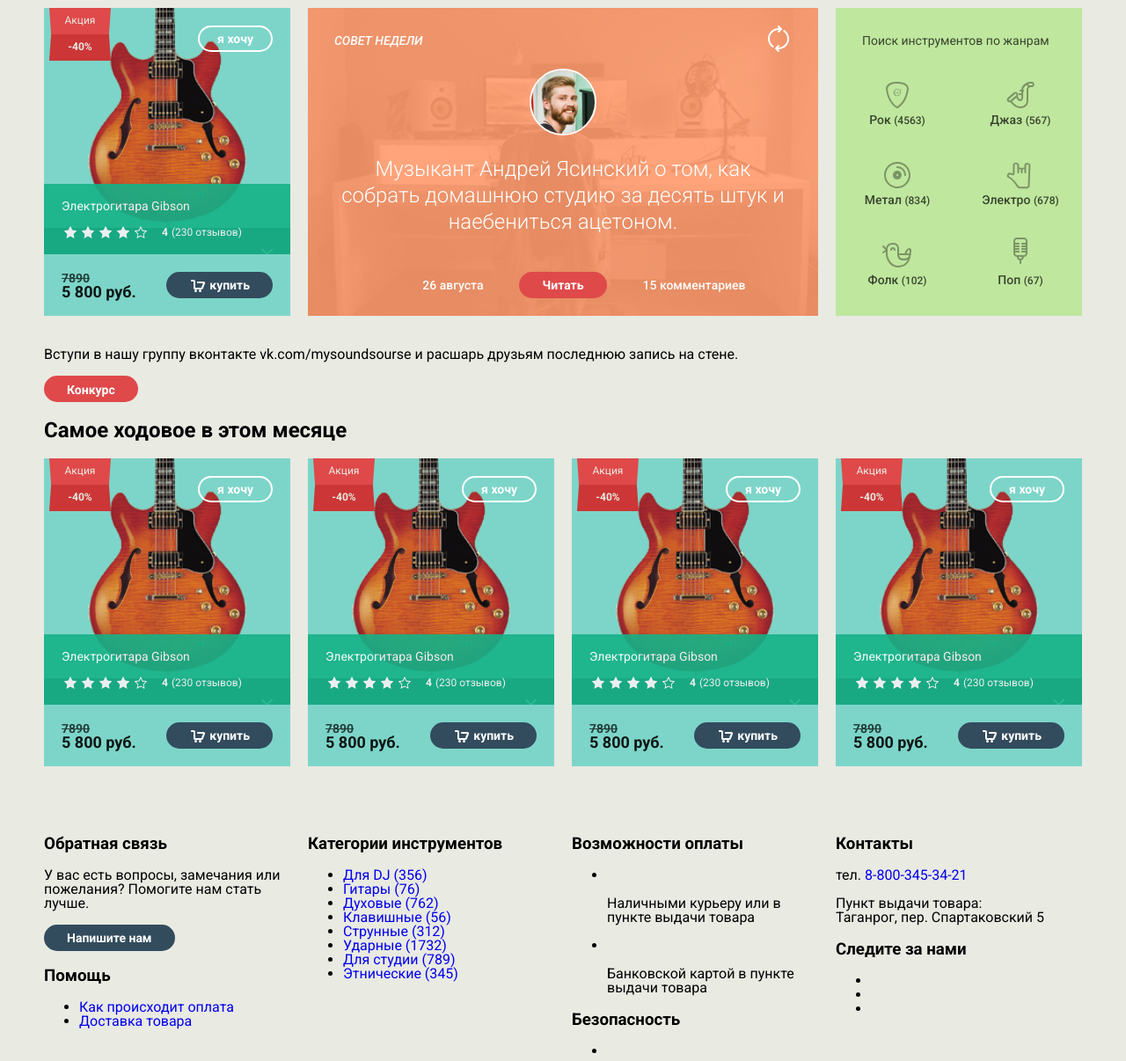
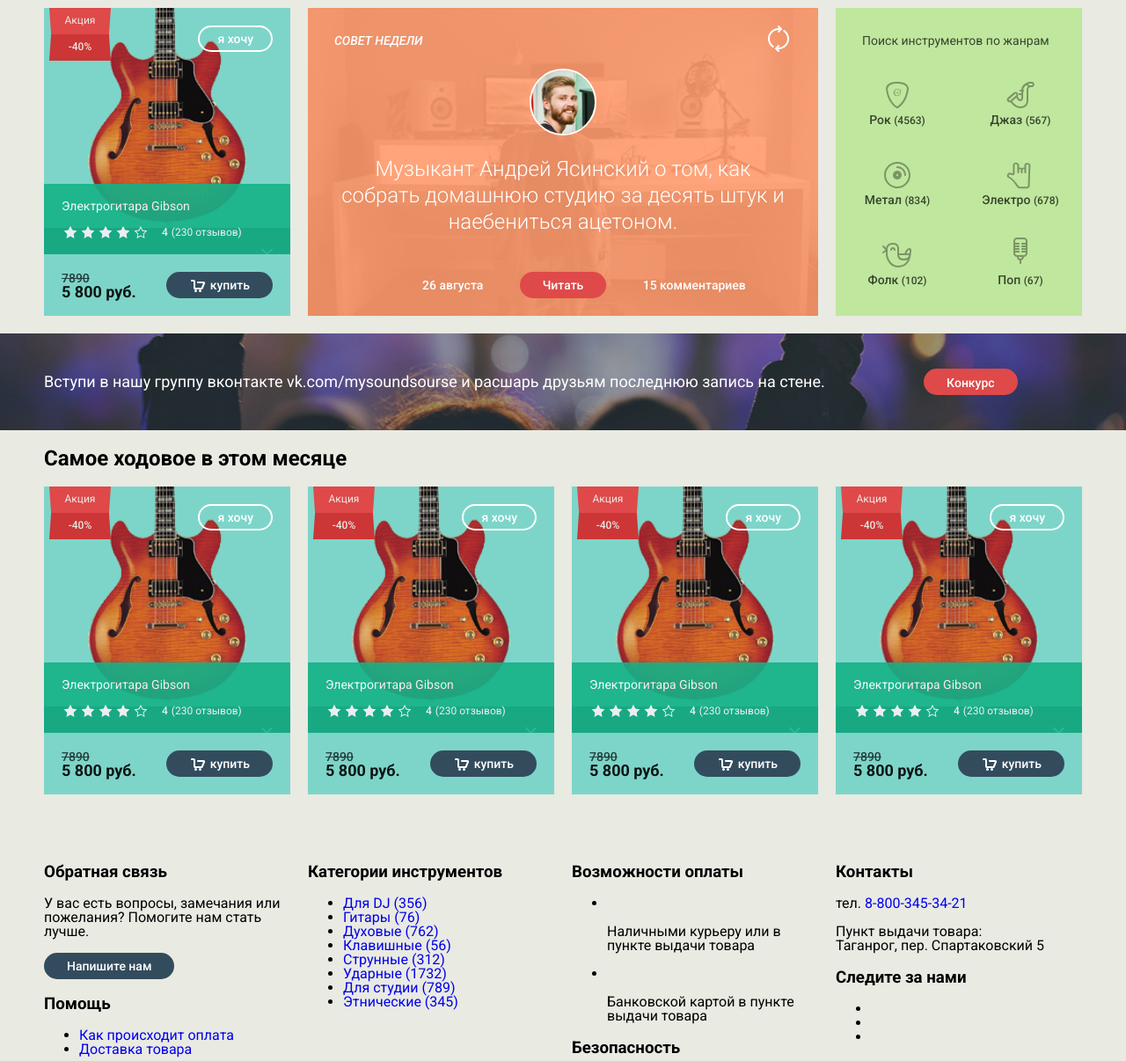
Before and after one commit to fatuk/sound-source, a website: page index.html in a window 1280 px wide. Shown: the part 1063-2269 px from the top of the page at 88% size. Drawn offline with Linux system fonts and the light colour scheme.

Commit message:
Add breaking news line

```diff
--- a/index.html
+++ b/index.html
@@ -484,11 +484,18 @@
 	</div>
 <!-- Breaking message  -->
 <div class="breaking-message">
+	<div class="breaking-message__overlay"></div>
 	<div class="container">
-		<p class="breaking-message__text">
-			Вступи в нашу группу вконтакте vk.com/mysoundsourse и расшарь друзьям последнюю запись на стене.
-		</p>
-		<button class="btn btn_red">Конкурс</button>
+		<div class="breaking-message__inner">
+			<div class="breaking-message__cell">
+				<p class="breaking-message__text">
+					Вступи в нашу группу вконтакте vk.com/mysoundsourse и расшарь друзьям последнюю запись на стене.
+				</p>
+			</div>
+			<div class="breaking-message__cell">
+				<button class="btn btn_red">Конкурс</button>
+			</div>
+		</div>
 	</div>
 </div><!-- Products set -->
 <div class="products-set">
--- /dev/null
+++ b/less/breaking-message.less
@@ -0,0 +1,38 @@
+.breaking-message {
+	background: url('../img/breaking-bg.jpg') center no-repeat;
+	background-attachment: fixed;
+	height: 110px;
+	position: relative;
+	&__overlay {
+		position: absolute;
+		top: 0;
+		left: 0;
+		width: 100%;
+		height: 100%;
+		background: #334c5d;
+		opacity: .5;
+		z-index: 1;
+	}
+	&__inner {
+		display: table;
+		width: 100%;
+		height: 100%;
+	}
+	&__text {
+		font-size: 18px;
+		color: #fff;
+		line-height: 20px;
+	}
+	&__cell {
+		vertical-align: middle;
+		display: table-cell;
+	}
+	.container {
+		position: relative;
+		height: 100%;
+		z-index: 5;
+	}
+	.btn {
+		margin: 0 60px;
+	}
+}
--- a/less/btn.less
+++ b/less/btn.less
@@ -5,12 +5,15 @@
 	padding-left: 26px;
 	padding-right: 26px;
 	font-size: 14px;
-	font-weight: 600;
+	font-weight: 500;
 	color: #fff;
 	line-height: 30px;
 	background: #334c5d;
 	display: inline-block;
 	border-radius: 15px;
+	&:hover {
+
+	}
 	&_search {
 		position: absolute;
 		top: 0;
--- a/less/layout.less
+++ b/less/layout.less
@@ -2,6 +2,16 @@
 
 body {
 	.roboto();
+}
+
+// Selection color
+@selection-color: lighten(#15B287, 10%);
+::selection {
+  background: @selection-color; /* WebKit/Blink Browsers */
+}
+
+::-moz-selection {
+  background: @selection-color; /* Gecko Browsers */
 }
 
 a {
--- a/less/main.less
+++ b/less/main.less
@@ -19,3 +19,4 @@
 @import 'socials';
 @import 'genres';
 @import 'tip';
+@import 'breaking-message';
--- a/less/product.less
+++ b/less/product.less
@@ -27,7 +27,7 @@
 		margin-bottom: 18px;
 	}
 	&__flag-value {
-		font-weight: 600;
+		font-weight: 500;
 		width: 70px;
 	}
 	&__title {
@@ -95,7 +95,7 @@
 	}
 	&__info-link {
 		font-size: 14px;
-		font-weight: 600;
+		font-weight: 500;
 		color: #fff;
 		text-decoration: none;
 	}
@@ -121,7 +121,7 @@
 	}
 	&__old-price {
 		font-size: 14px;
-		font-weight: 600;
+		font-weight: 500;
 		color: #000;
 		opacity: .7;
 		text-decoration: line-through;
--- a/less/rating.less
+++ b/less/rating.less
@@ -32,7 +32,7 @@
 		}
 		.br-current-rating {
 			font-size: 12px;
-			font-weight: 600;
+			font-weight: 500;
 			color: #fff;
 			float: left;
 			margin-left: 14px;
--- a/less/wish-btn.less
+++ b/less/wish-btn.less
@@ -21,7 +21,7 @@
 	&__text {
 		line-height: 26px;
 		font-size: 14px;
-		font-weight: 600;
+		font-weight: 500;
 		color: #fff;
 	}
 }
```
Also changed, not shown: templates/partials/breaking-message.html (+11 -4 lines), css/main.css, img/breaking-bg.jpg (added), 1 other file.
